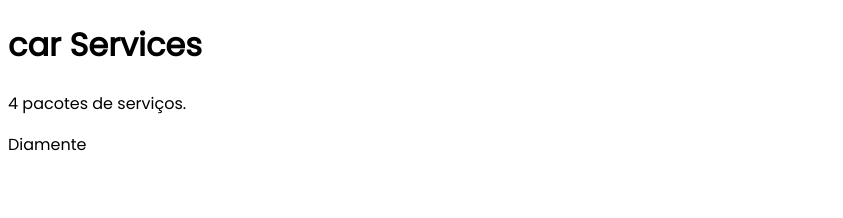
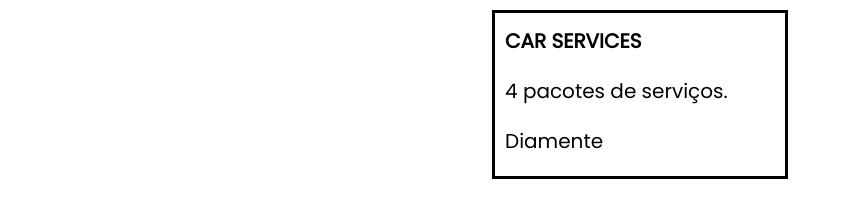
Before and after one commit to wesleysampaio13/Site_Estudos, a plain HTML site: page Site_Page_Label/index.html in a window 1280 px wide. Shown: the whole page, without its empty margins (0-843 px from the left). Drawn offline with Linux system fonts and the light colour scheme.

Commit message:
Atualização

```diff
--- a/Site_Page_Label/index.html
+++ b/Site_Page_Label/index.html
@@ -12,7 +12,7 @@
 </head>
 <body>
     <div class="label">
-        <h1>car Services</h1>
+        <h1>car services</h1>
         <p>4 pacotes de serviços.</p>
         <p>Diamente</p>
     </div>
--- a/Site_Page_Label/style.css
+++ b/Site_Page_Label/style.css
@@ -1,5 +1,20 @@
 @import url('https://fonts.googleapis.com/css2?family=Poppins&display=swap');
+
+*{
+  font-size: 20px;
+}
 
 body{
   font-family: Poppins, sans-serif;
 }
+
+h1{
+  text-transform: uppercase;
+}
+
+.label{
+  border: 3px solid black;
+  width: 270px;
+  margin: 10px auto;
+  padding: 0 10px;
+}
```
